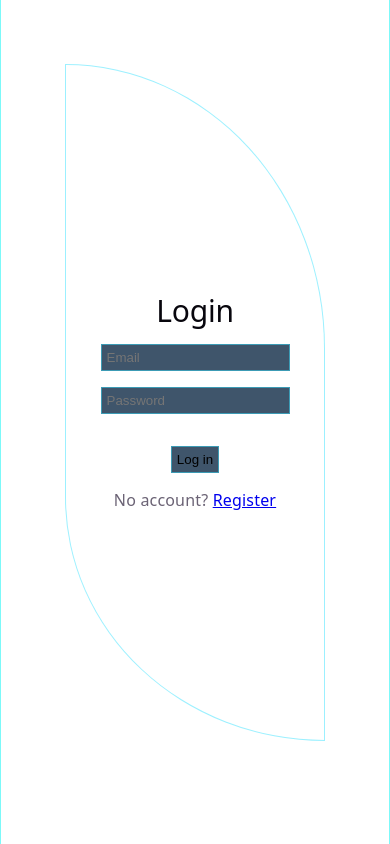
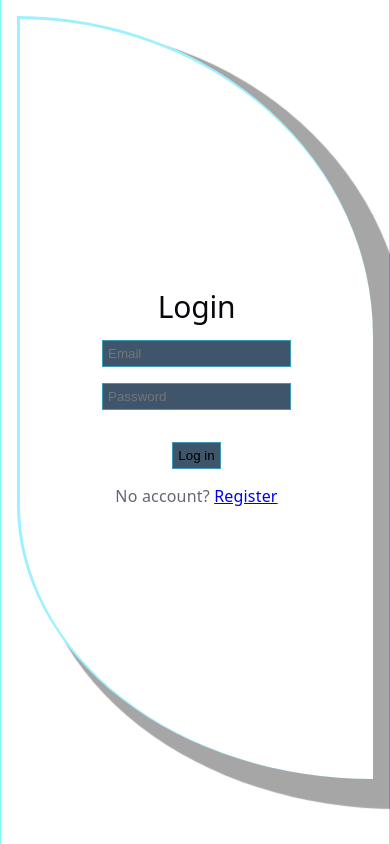
Before and after one commit to Pencils0101001101001010/do-it, a React (Vite) app in the folder client/: page /login in a window 390 px wide. Built offline with nearby package versions, Linux system fonts and the light colour scheme; no server answers.

Commit message:
Styled login and register form

```diff
--- a/client/src/index.css
+++ b/client/src/index.css
@@ -130,8 +130,17 @@ nav h2 {
   align-items: center;
   height: 80vh;
   border-radius: 0% 100% 0% 100% / 64% 42% 58% 36%;
-  border: var(--accent-border) solid 1px;
+  border-top: var(--accent-border) solid 3px;
+  border-left: var(--accent-border) solid 3px;
+
   margin: 4rem;
+  /* background-color: var(--accent-bg); */
+
+  box-shadow: 25px 20px 1px 10px rgba(6, 6, 6, 0.356);
+  @media (max-width: 1024px) {
+    height: 90vh;
+    margin: 1rem;
+  }
 }
 
 .form-style h2 {
```
